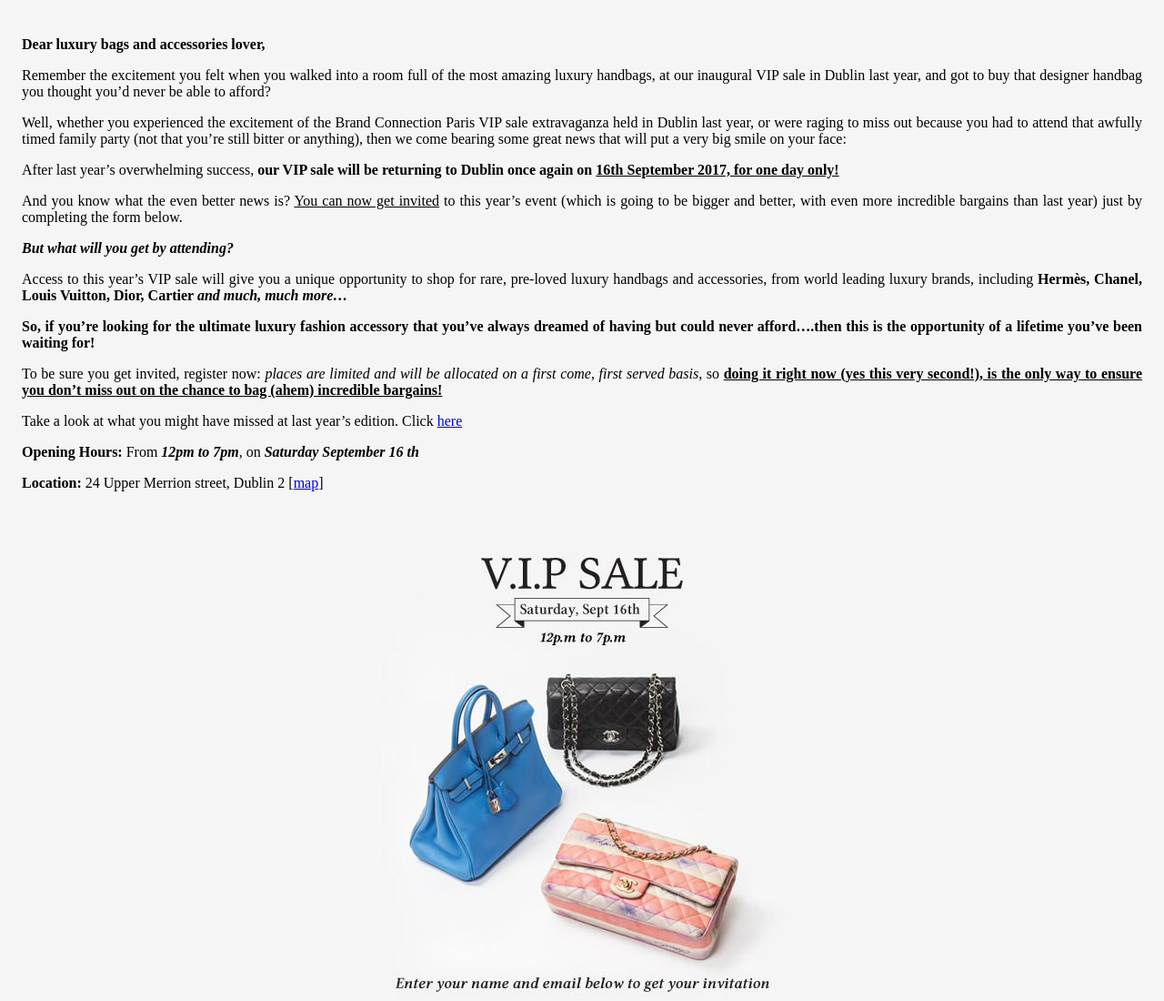
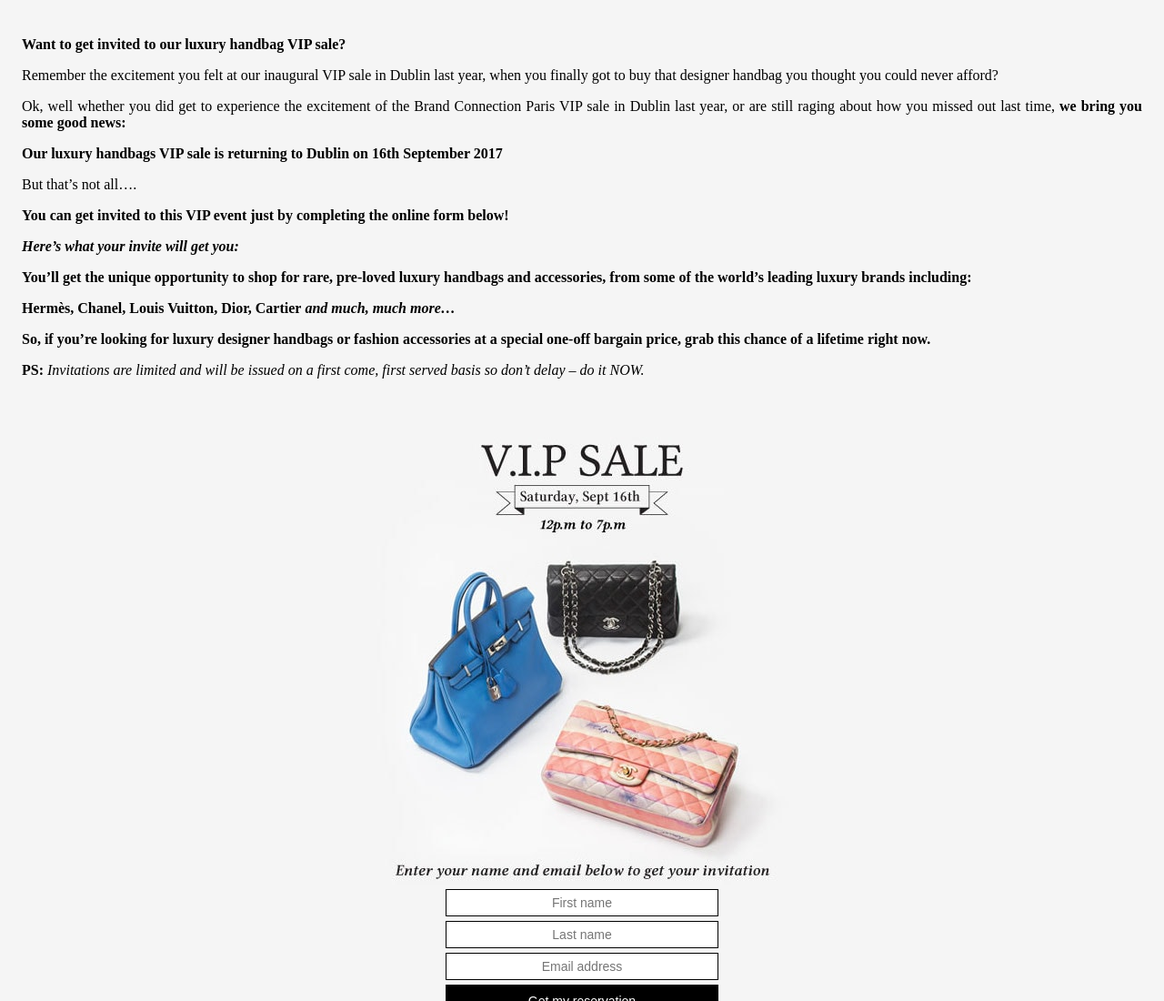
Before and after one commit to lhache/merrion, a website: page public/index.html in a window 1280 px wide. Shown: the top 1100 px of the page at 91% size. Drawn offline with Linux system fonts and the light colour scheme; no server answers.

Commit message:
update text

```diff
--- a/public/index.html
+++ b/public/index.html
@@ -4,24 +4,18 @@
 </head>
 <body>
   <div class="merrion-text">
-    <p><b>Dear luxury bags and accessories lover,</b></p>
-    <p>Remember the excitement you felt when you walked into a room full of the most amazing luxury handbags, at our inaugural VIP sale in Dublin last year, and got to buy that designer handbag you thought you’d never be able to afford?</p>
-    <p>Well, whether you experienced the excitement of the Brand Connection Paris VIP sale
-extravaganza held in Dublin last year, or were raging to miss out because you had to attend
-that awfully timed family party (not that you’re still bitter or anything), then we come bearing
-some great news that will put a very big smile on your face:</p>
-    <p>After last year’s overwhelming success, <b>our VIP sale will be returning to Dublin once
-again on <u>16th September 2017, for one day only!</u></b></p>
-    <p>And you know what the even better news is? <u>You can now get invited</u> to this year’s
-event (which is going to be bigger and better, with even more incredible bargains than
-last year) just by completing the form below.</p>
-    <p><b><i>But what will you get by attending?</i></b></p>
-    <p>Access to this year’s VIP sale will give you a unique opportunity to shop for rare, pre-loved luxury handbags and accessories, from world leading luxury brands, including <b>Hermès, Chanel, Louis Vuitton, Dior, Cartier <i>and much, much more…</i></b></p>
-    <p><b>So, if you’re looking for the ultimate luxury fashion accessory that you’ve always dreamed of having but could never afford….then this is the opportunity of a lifetime you’ve been waiting for!</b></p>
-    <p>To be sure you get invited, register now: <i>places are limited and will be allocated on a first come, first served basis</i>, so <b><u>doing it right now (yes this very second!), is the only way to ensure you don’t miss out on the chance to bag (ahem) incredible bargains!</u></b></p>
-    <p>Take a look at what you might have missed at last year’s edition. Click <a href="https://www.facebook.com/pg/brandconnectionparis/videos/?ref=page_internal" target="_blank">here</a></p>
-    <p><b>Opening Hours:</b> From <b><i>12pm to 7pm</i></b>, on <b><i>Saturday September 16 th</i></b></p>
-    <p><b>Location:</b> 24 Upper Merrion street, Dublin 2 [<a href="https://www.google.de/maps/place/The+Merrion+Hotel+Dublin/@53.3388517,-6.2519976,16.42z/data=!4m5!3m4!1s0x0:0x285b52a64197b80!8m2!3d53.3385349!4d-6.2529159" target="_blank">map</a>]</p>
+    <p><b>Want to get invited to our luxury handbag VIP sale?</b></p>
+    <p>Remember the excitement you felt at our inaugural VIP sale in Dublin last year, when you finally got to buy that designer handbag you thought you could never afford?</p>
+    <p>Ok, well whether you did get to experience the excitement of the Brand Connection Paris VIP sale in Dublin last year, or are still raging about how you missed out last time, <b>we bring you some good news:</b></p>
+    <p><b>Our luxury handbags VIP sale is returning to Dublin on 16th September 2017</b></p>
+    <p>But that’s not all….</p>
+    <p><b>You can get invited to this VIP event just by completing the online form below!</b></p>
+    <p><b><i>Here’s what your invite will get you:</i></b></p>
+    <p><b>You’ll get the unique opportunity to shop for rare, pre-loved luxury handbags and accessories, from
+    some of the world’s leading luxury brands including:</b></p>
+    <p><b>Hermès, Chanel, Louis Vuitton, Dior, Cartier<i> and much, much more…</i></b></p>
+    <p><b>So, if you’re looking for luxury designer handbags or fashion accessories at a special one-off bargain price, grab this chance of a lifetime right now.</b></p>
+    <p><b>PS:</b><i> Invitations are limited and will be issued on a first come, first served basis so don’t delay – do it NOW.</i></p>
   </div>
 
   <form action="/add" method="POST" class="merrion-form">
```
